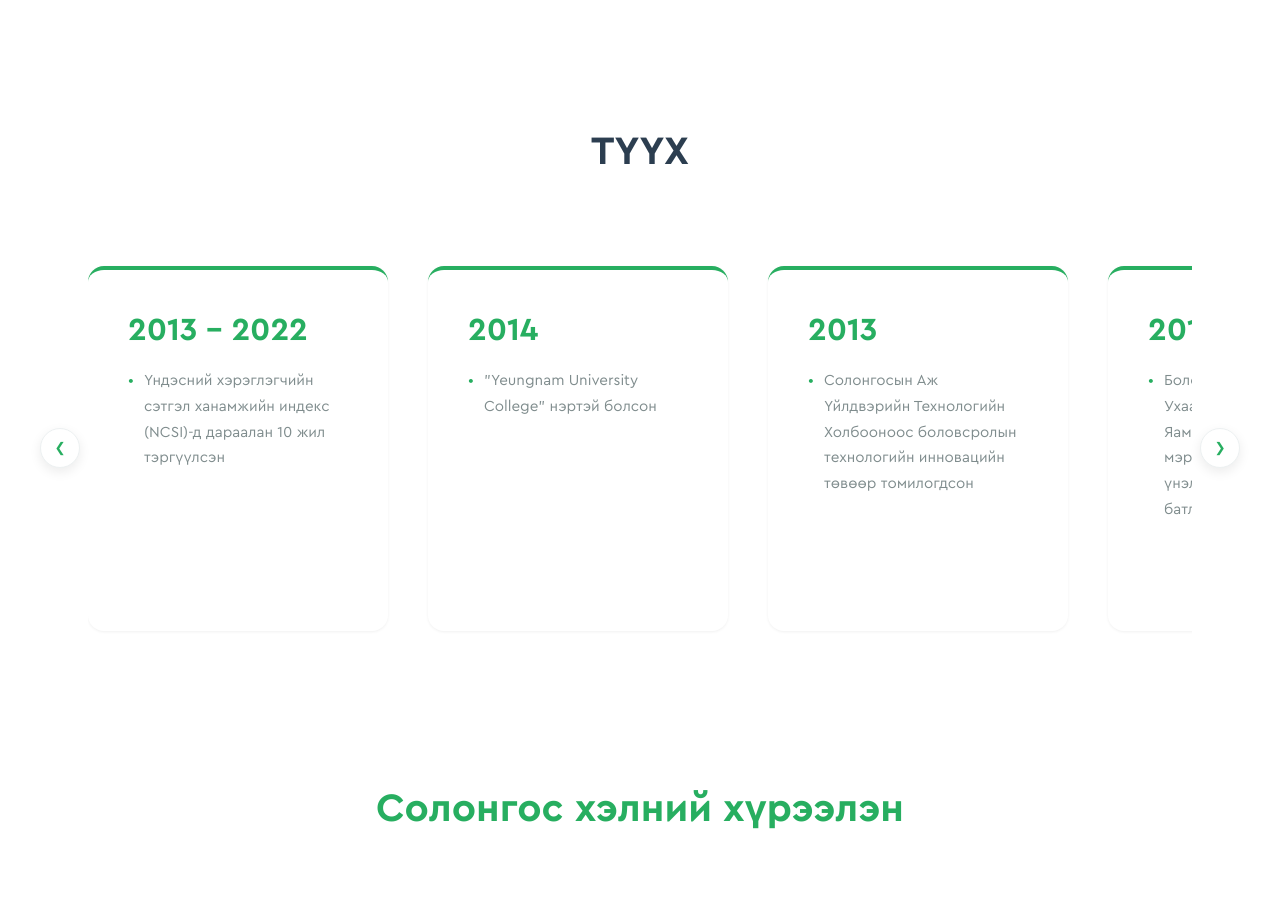
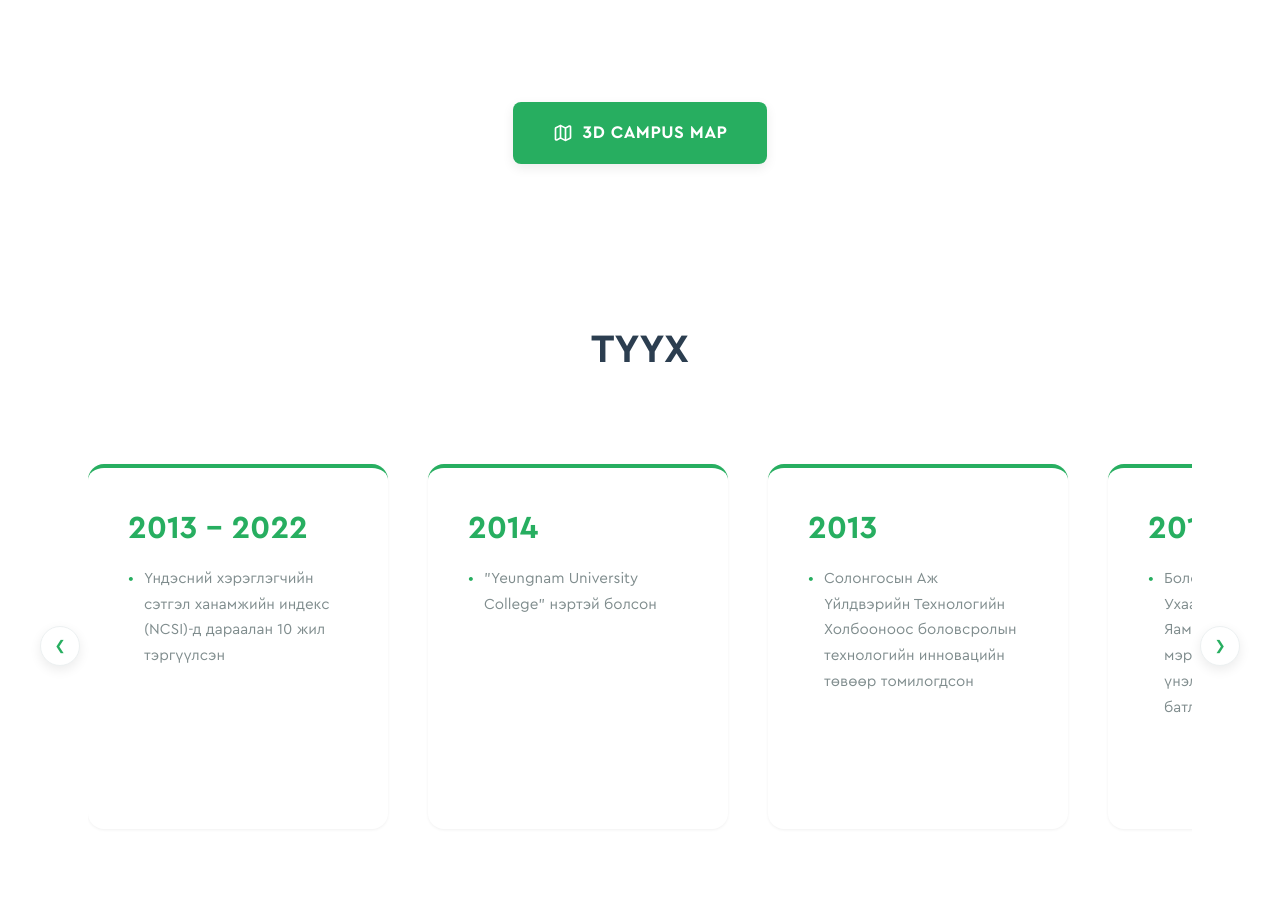
Before and after one commit to Hitoshidattebayo/Web, a React (Vite) app: page /yeungnam in a window 1280 px wide. Shown: the part 1772-2669 px from the top of the page. Built offline with nearby package versions, Linux system fonts and the light colour scheme.

Commit message:
Auto-update

```diff
--- a/src/pages/Yeungnam.jsx
+++ b/src/pages/Yeungnam.jsx
@@ -1,4 +1,5 @@
 import React, { useEffect, useRef } from 'react';
+import { Map } from 'lucide-react';
 import YeungnamHistory from '../components/YeungnamHistory';
 import YeungnamCurriculum from '../components/YeungnamCurriculum';
 import KoreanLanguageInstitute from '../components/KoreanLanguageInstitute';
@@ -240,6 +241,40 @@ const Yeungnam = () => {
             {/* Campus Gallery */}
             <YeungnamGallery />
 
+            {/* 3D Virtual Map Button */}
+            <div style={{ textAlign: 'center', marginTop: 'var(--spacing-lg)', marginBottom: 'var(--spacing-2xl)' }}>
+                <a
+                    href="https://exam.ync.ac.kr/VR/index.html?fbclid=IwY2xjawOnBrJleHRuA2FlbQIxMABicmlkETFDNEZ6ZlFOTDdBSWd6U29Hc3J0YwZhcHBfaWQQMjIyMDM5MTc4ODIwMDg5MgABHpkYF3Ws4StOuCgx7fyBQ4zcEoU4StC2xwbJ0qUeMhd4rsss2mvxDxfg0MDB_aem_yZo_UeNX7ULoSNiYuliNcg"
+                    target="_blank"
+                    rel="noopener noreferrer"
+                    className="btn btn-primary"
+                    style={{
+                        display: 'inline-flex',
+                        alignItems: 'center',
+                        justifyContent: 'center',
+                        fontSize: '1.1rem',
+                        padding: '1rem 2.5rem',
+                        backgroundColor: 'var(--color-primary)',
+                        color: 'white',
+                        textDecoration: 'none',
+                        borderRadius: 'var(--radius-md)',
+                        fontWeight: '600',
+                        boxShadow: 'var(--shadow-md)',
+                        transition: 'all 0.3s ease'
+                    }}
+                    onMouseEnter={(e) => {
+                        e.currentTarget.style.transform = 'translateY(-2px)';
+                        e.currentTarget.style.boxShadow = 'var(--shadow-lg)';
+                    }}
+                    onMouseLeave={(e) => {
+                        e.currentTarget.style.transform = 'translateY(0)';
+                        e.currentTarget.style.boxShadow = 'var(--shadow-md)';
+                    }}
+                >
+                    <Map size={20} style={{ marginRight: '10px' }} /> 3D CAMPUS MAP
+                </a>
+            </div>
+
             {/* History Section */}
             <YeungnamHistory />
 
```
